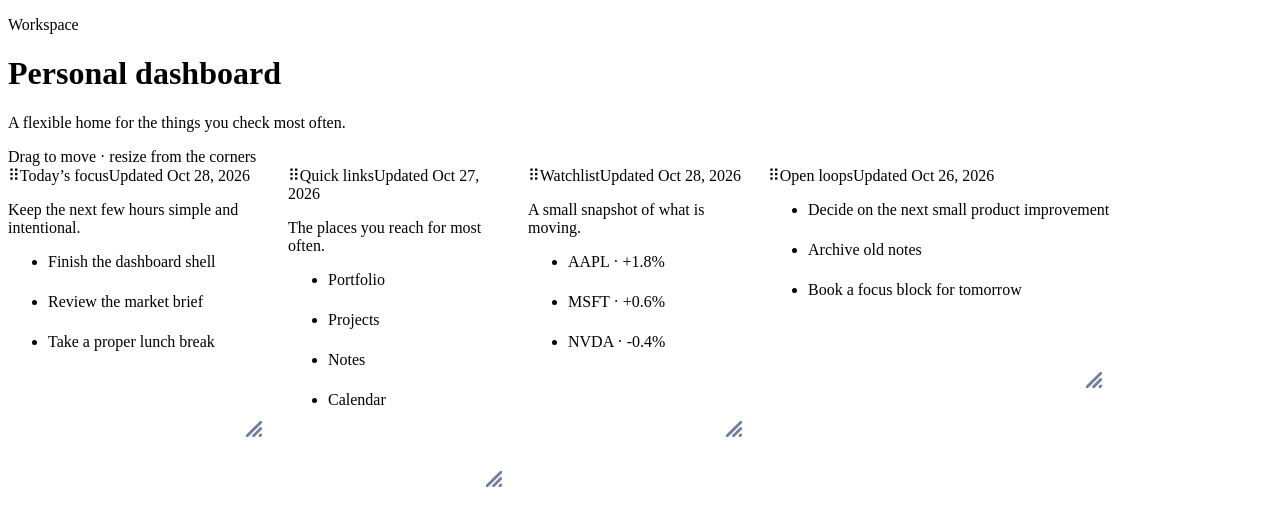
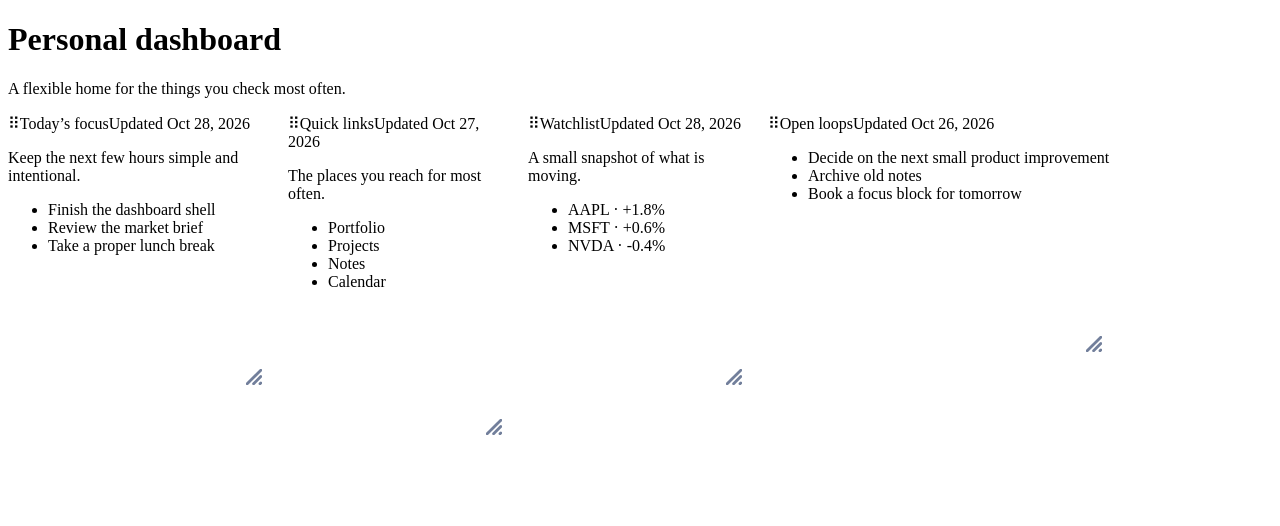
Before and after one commit to rofrantz/dashboard, a React (Vite) app in the folder apps/personal-dashboard/: page /home in a window 1280 px wide. Shown: the top 526 px of the page. Built offline with nearby package versions, Linux system fonts and the light colour scheme.

Commit message:
Refactor dashboard component to use reducer for state management and fetch configuration from API

```diff
--- /dev/null
+++ b/apps/personal-dashboard/src/app/dashboard/dashboard.api.ts
@@ -0,0 +1,18 @@
+import type { DashboardConfig } from './dashboard.types';
+
+const dashboardConfigUrl = new URL('../../data/dashboard.json', import.meta.url).href;
+
+export async function fetchDashboardConfig(signal?: AbortSignal): Promise<DashboardConfig> {
+  const response = await fetch(`${dashboardConfigUrl}?runtime=${Date.now()}`, {
+    signal,
+    cache: 'no-store',
+  });
+
+  if (!response.ok) throw new Error(`Dashboard configuration request failed (${response.status})`);
+
+  const contentType = response.headers.get('content-type') ?? '';
+  if (!contentType.includes('json')) {
+    throw new Error('Dashboard configuration endpoint returned HTML instead of JSON');
+  }
+  return response.json() as Promise<DashboardConfig>;
+}
--- a/apps/personal-dashboard/src/app/dashboard/dashboard.tsx
+++ b/apps/personal-dashboard/src/app/dashboard/dashboard.tsx
@@ -1,82 +1,118 @@
-import {useMemo, useState} from 'react';
-import {type Layout, type Layouts, Responsive, WidthProvider} from 'react-grid-layout';
-
-import dashboardConfig from '../../data/dashboard.json';
+import {useEffect, useMemo, useReducer, useRef, useState} from 'react';
+import {type Layout, type Layouts, Responsive} from 'react-grid-layout';
+import {fetchDashboardConfig} from './dashboard.api';
+import type {DashboardAction, DashboardState} from './dashboard.types';
 import './dashboard.scss';
 
-const ResponsiveGridLayout = WidthProvider(Responsive);
+const initialState: DashboardState = {status: 'loading'};
 
-const rowHeight = 40;     // height of each row in pixels
-
-const minCardWidth = 6;
-const minCardHeight = 2;
-
-type DashboardLayout = {
-  x: number; y: number; w: number; h: number;
-};
-
-export type HomepageDashboardCard = {
-  id: string;
-  title: string;
-  description?: string;
-  lastUpdated: string;
-  items: string[];
-  layout: Record<string, DashboardLayout>;
-};
+function dashboardReducer(state: DashboardState, action: DashboardAction): DashboardState {
+  switch (action.type) {
+    case 'loaded':
+      return {status: 'ready', config: action.config};
+    case 'failed':
+      return {status: 'error', error: action.error};
+    default:
+      return state;
+  }
+}
 
 export function Dashboard() {
-  const [layouts, setLayouts] = useState<Layouts>(() => Object.fromEntries(Object.keys(dashboardConfig.columns).map((breakpoint) => [breakpoint, dashboardConfig.items.map((item) => ({
-    ...item.layout[breakpoint as keyof typeof item.layout], i: item.id, minW: minCardWidth, minH: minCardHeight
-  })),]),),);
+  const [state, dispatch] = useReducer(dashboardReducer, initialState);
+  const [layouts, setLayouts] = useState<Layouts>({});
+  const [gridWidth, setGridWidth] = useState(0);
+  const gridContainerRef = useRef<HTMLDivElement>(null);
 
-  useMemo(() => new Map(dashboardConfig.items.map((item) => [item.id, item])), []);
+  useEffect(() => {
+    const controller = new AbortController();
+    fetchDashboardConfig(controller.signal)
+      .then((config) => dispatch({type: 'loaded', config}))
+      .catch((error: unknown) => {
+        if (error instanceof DOMException && error.name === 'AbortError') return;
+        dispatch({
+          type: 'failed',
+          error: error instanceof Error ? error.message : 'Unable to load dashboard configuration'
+        });
+      });
+    return () => controller.abort();
+  }, []);
 
-  return (<main className="min-h-screen bg-slate-50 px-5 py-7 text-slate-900 sm:px-10 sm:py-12 lg:px-[5vw]">
-    <header className="mx-auto mb-7 flex max-w-360 flex-col justify-between gap-4 sm:flex-row sm:items-end">
-      <div>
-        <p className="mb-2 text-xs font-bold uppercase tracking-[.12em] text-slate-500">Workspace</p>
-        <h1 className="text-4xl font-bold tracking-tighter sm:text-6xl">{dashboardConfig.title}</h1>
-        <p className="mt-3 text-base text-slate-500">{dashboardConfig.subtitle}</p>
-      </div>
-      <div className="text-xs text-slate-400">Drag to move · resize from the corners</div>
-    </header>
+  const config = state.status === 'ready' ? state.config : null;
+  const configuredLayouts = useMemo<Layouts>(() => config ? Object.fromEntries(
+    Object.keys(config.columns).map((breakpoint) => [
+      breakpoint,
+      config.items.map((item): Layout => {
+        const itemLayout = item.layout?.[breakpoint];
+        return {i: item.id, x: itemLayout?.x ?? 0, y: itemLayout?.y ?? 0, w: itemLayout?.w ?? 1, h: itemLayout?.h ?? 1};
+      }),
+    ]),
+  ) : {}, [config]);
 
-    <ResponsiveGridLayout
-      className="dashboard-grid"
+  useEffect(() => {
+    if (config) setLayouts(configuredLayouts);
+  }, [config, configuredLayouts]);
+
+  useEffect(() => {
+    const container = gridContainerRef.current;
+    if (!container) return;
+    const updateWidth = () => setGridWidth(container.getBoundingClientRect().width);
+    updateWidth();
+    const observer = new ResizeObserver(updateWidth);
+    observer.observe(container);
+    return () => observer.disconnect();
+  }, [config]);
+
+  if (state.status === 'loading') return <main className="p-10 text-slate-500">Loading dashboard configuration…</main>;
+  if (state.status === 'error') return <main className="p-10 text-red-600" role="alert">{state.error}</main>;
+  if (!config) return null;
+
+  return (
+    <main className="min-h-screen bg-slate-50 p-8 text-slate-900">
+      <h1 className="text-4xl font-bold">Personal dashboard</h1>
+      <p className="mt-3 text-slate-500">A flexible home for the things you check most often.</p>
+      <div ref={gridContainerRef} className="mx-auto mt-8 w-full">
+        {gridWidth > 0 && (
+          <Responsive
+            width={gridWidth}
+            className="w-full"
             layouts={layouts}
-      breakpoints={dashboardConfig.breakpoints}
-      cols={dashboardConfig.columns}
+            breakpoints={config.breakpoints}
+            cols={config.columns}
             rowHeight={0.5}
             margin={[16, 16]}
             containerPadding={[0, 0]}
             isDraggable
             isResizable
             draggableHandle=".cursor-move"
-      onLayoutChange={(_current: Layout[], all: Layouts) => setLayouts(all)}
+            onLayoutChange={(_layout, allLayouts) => setLayouts(allLayouts)}
           >
-      {dashboardConfig.items.map((item: HomepageDashboardCard) => (<section
-        key={item.id}
-        className="flex h-full flex-col overflow-visible rounded-[20px] border border-slate-200 bg-white/90 p-5 shadow-[0_10px_24px_rgba(20,34,66,.06),0_2px_5px_rgba(20,34,66,.04)] transition-shadow duration-500 ease-out hover:shadow-[0_18px_30px_rgba(20,34,66,.14),0_7px_10px_rgba(20,34,66,.08)]"
-      >
+            {config.items.map((item) => (
+              <section className="flex h-full flex-col rounded-2xl bg-white p-5 shadow-sm" key={item.id}>
+                {item.title &&
                   <div className="flex cursor-move items-center gap-2 font-bold mb-2" aria-label={`Move ${item.title}`}>
                     <span className="text-[22px] leading-none text-slate-400" aria-hidden="true">⠿</span>
                     <span>{item.title}</span>
-          <time className="ml-auto whitespace-nowrap text-[11px] font-medium tracking-[.02em] text-slate-400"
+                    {item.lastUpdated &&
+                      <time
+                        className="ml-auto whitespace-nowrap text-[11px] font-medium tracking-[.02em] text-slate-400"
                         dateTime={item.lastUpdated}>
                         Updated {new Date(item.lastUpdated).toLocaleDateString(undefined, {
                         month: 'short', day: 'numeric', year: 'numeric'
                       })}
-          </time>
+                      </time>}
+                  </div>}
+                {item.description && <p className="my-2 text-sm text-slate-500">{item.description}</p>}
+                {item.items && <div className="min-h-0 flex-1 overflow-y-auto pr-1 [scrollbar-color:#c5ccda_transparent] scrollbar-thin">
+                  <ul className="mt-4 grid gap-2">{item.items.map((entry) => <li
+                  className="rounded-lg bg-slate-100 p-3 text-sm" key={entry}>{entry}</li>)}</ul>
+                </div>}
+              </section>
+            ))}
+          </Responsive>
+        )}
       </div>
-        {item.description && <p className="mb-4 text-sm leading-6 text-slate-500">{item.description}</p>}
-        <div className="min-h-0 flex-1 overflow-y-auto pr-1 [scrollbar-color:#c5ccda_transparent] scrollbar-thin">
-          <ul className="grid list-none gap-3 mt-2">
-            {item.items.map((entry) => <li style={{height: rowHeight}}
-                                           className="flex items-center rounded-xl bg-slate-100 px-3 text-sm text-slate-700"
-                                           key={entry}>{entry}</li>)}
-          </ul>
-        </div>
-      </section>))}
-    </ResponsiveGridLayout>
-  </main>);
+    </main>
+  );
 }
+
+export default Dashboard;
--- a/apps/personal-dashboard/src/data/dashboard.json
+++ b/apps/personal-dashboard/src/data/dashboard.json
@@ -1,6 +1,4 @@
 {
-  "title": "Personal dashboard",
-  "subtitle": "A flexible home for the things you check most often.",
   "breakpoints": { "lg": 1200, "md": 996, "sm": 768, "xs": 480, "xxs": 0 },
   "columns": { "lg": 32, "md": 10, "sm": 6, "xs": 4, "xxs": 2 },
   "items": [
@@ -32,7 +30,7 @@
       "id": "notes",
       "title": "Open loops",
       "lastUpdated": "2026-10-26",
-      "layout": { "lg": { "x": 19, "y": 0, "w": 9, "h": 15 }, "md": { "x": 5, "y": 13, "w": 5, "h": 11 }, "sm": { "x": 0, "y": 25, "w": 6, "h": 11 }, "xs": { "x": 0, "y": 37, "w": 4, "h": 11 }, "xxs": { "x": 0, "y": 37, "w": 2, "h": 11 } },
+      "layout": { "lg": { "x": 19, "y": 0, "w": 9, "h": 16 }, "md": { "x": 5, "y": 13, "w": 5, "h": 11 }, "sm": { "x": 0, "y": 25, "w": 6, "h": 11 }, "xs": { "x": 0, "y": 37, "w": 4, "h": 11 }, "xxs": { "x": 0, "y": 37, "w": 2, "h": 11 } },
       "items": ["Decide on the next small product improvement", "Archive old notes", "Book a focus block for tomorrow"]
     }
   ]
```
Also changed, not shown: apps/personal-dashboard/src/app/dashboard/dashboard.types.ts (added, +25 -0 lines). Lines whose indentation alone changed are shown as unchanged.
